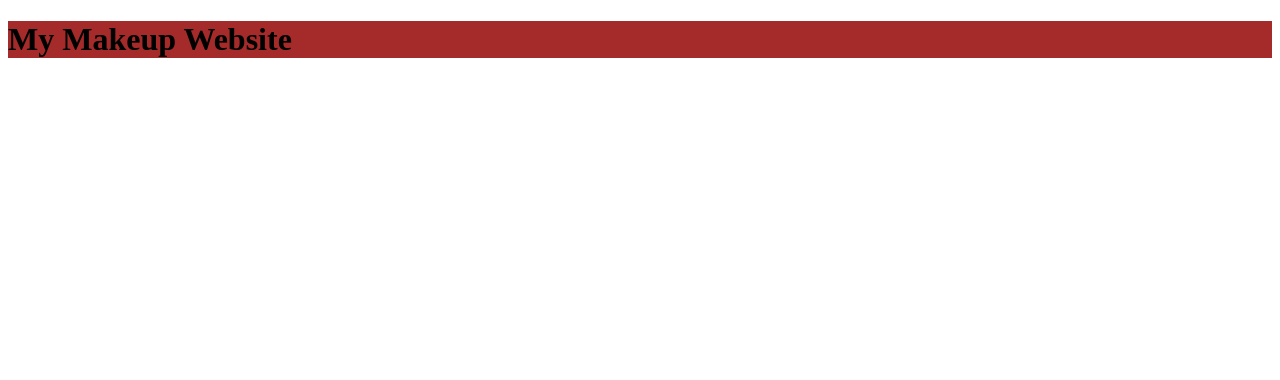
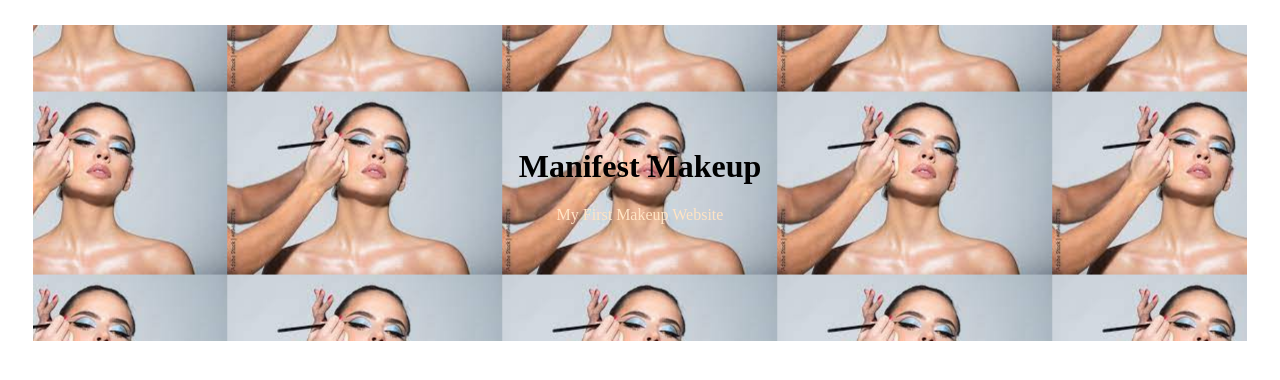
Before and after one commit to ayathree/makeup-project, a plain HTML site: page index.html in a window 1280 px wide. Drawn offline with Linux system fonts and the light colour scheme.

Commit message:
added some styles and a folder

```diff
--- a/index.html
+++ b/index.html
@@ -7,6 +7,9 @@
     <link rel="stylesheet" href="styles/style.css">
 </head>
 <body>
-    <h1>My Makeup Website</h1>
+    <div class="one">
+    <h1>Manifest Makeup</h1>
+    <p>My First Makeup Website</p>
+</div>
 </body>
 </html>
--- a/styles/style.css
+++ b/styles/style.css
@@ -1,3 +1,12 @@
-h1{
-    background-color: brown;
+.one{
+    text-align: center;
+    margin: 2%;
+    padding: 8%;
+    background-color: coral;
+    background-position: center;
+    background-image: url('/styles/image/artist.jpeg');
 }
+p{
+    color: bisque;
+
+}
```
Also changed, not shown: styles/image/artist.jpeg (renamed from image/artist.jpeg), styles/image/blush.jpeg (renamed from image/blush.jpeg), styles/image/compact.jpeg (renamed from image/compact.jpeg), styles/image/eyeshadow.jpeg (renamed from image/eyeshadow.jpeg), styles/image/highligter.jpg (renamed from image/highligter.jpg), styles/image/kajal.jpg (renamed from image/kajal.jpg), styles/image/lipstick.jpg (renamed from image/lipstick.jpg), styles/image/makeup.jpg (renamed from image/makeup.jpg), styles/image/model.jpeg (renamed from image/model.jpeg).
